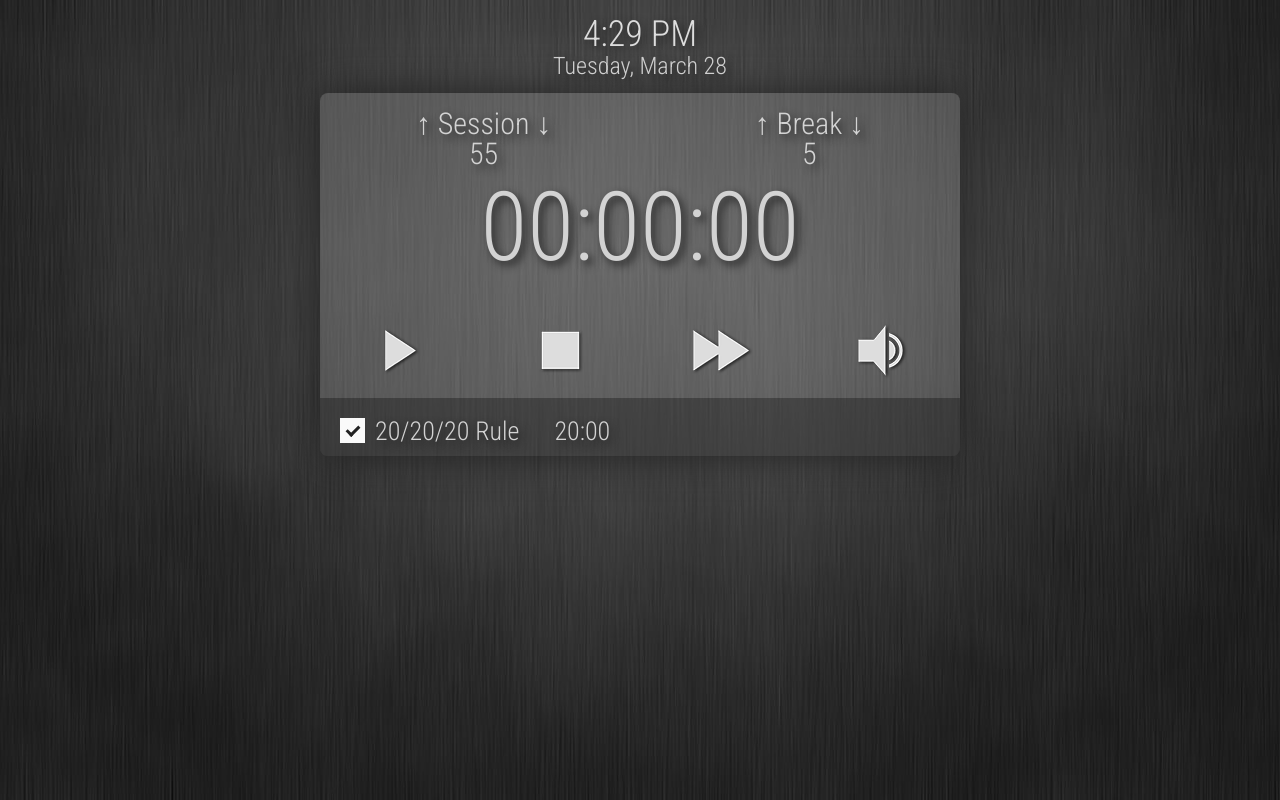
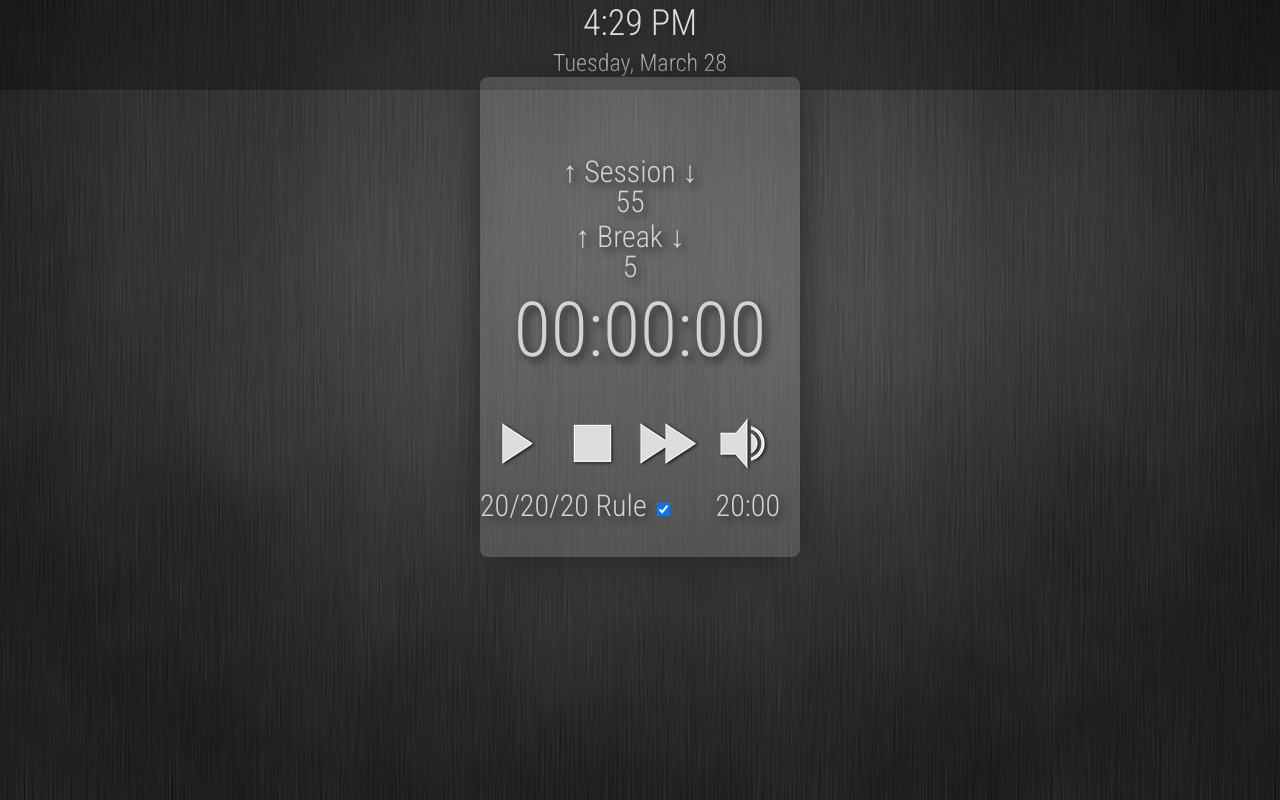
Before and after one commit to cjlehrer/cjlehrer.github.io, a plain HTML site: page timer/timer.html in a window 1280 px wide. Drawn offline with Linux system fonts and the light colour scheme.

Commit message:
fixed 20/20/20 toggle

```diff
--- a/timer/styles.css
+++ b/timer/styles.css
@@ -4,58 +4,50 @@ body {
     background: url("slate.jpg");
     background-repeat: no-repeat;
     background-size: 100vw 100vh;
-    min-height: 400px;
+
+    color:#D3D3D3;
+    text-shadow: 4px 4px 8px #222;
+    text-align: center;
 }
 
 #clock {
-    width: 100%;
-    min-width: 320px;
-    min-height: 80px;
+  padding: 5px 0px;
     color:#D3D3D3;
     font-size: 36px;
-    margin: 2vh auto;
-    font: inherit;
+    height: 80px;
     text-align: center;
     text-shadow: 4px 4px 8px #222;
     font-family: 'Roboto Condensed', sans-serif;
-    float:left;
+
 }
 
 #time {
-  width: 100%;
-  min-height: 38px;
+
   color:#DDD;
   font-size: 36px;
 }
 
 #day, #date {
   font-size: 24px;
-
   color: #CFCFCF;
 }
 
-#time, #day, #date {
-  text-shadow: 4px 4px 8px #222;
-  text-align: center;
-
+.panel {
+  position: absolute;
+  top: 80px;
+  left: 0px;
 }
 
-#dateDiv {
-  margin: 0 1% 1% 1%;
-  min-height: 26px;
+
+.hidden {
+  opacity: 0;
 }
 
-.hidden {
-  display: none;
-}
 
 #timerContain {
-    min-width: 320px;
-    height: 363px;
-    width: 100%;
-    display: block;
-    max-width: 640px;
-
+    width: 320px;
+    height: 480px;
+    position: relative;
     clear: both;
     margin: 0 auto;
     overflow: hidden;
@@ -70,38 +62,27 @@ body {
 }
 
 .toggle {
-    margin-top: 2vh;
-
-}
-
-.toggle {
     text-align: center;
-}
-
-.output {
-  text-align: center;
-  clear: both;
 }
 
 .session, #sessionOutput, .break, #breakOutput {
     text-align: center;
+    width: auto;
 }
 
 #status {
     height: 28px;
+    text-align: center;
+}
+
+.session, .break  {
+
+  width: 100%;
 }
 
 .session {
-  float: left;
-  margin-left: 15%;
+  margin-bottom: 5px;
 }
-
-.break {
-  float: right;
-  margin-right: 15%;
-}
-
-
 
 .button:hover {
     color: #6b3;
@@ -111,48 +92,24 @@ body {
     color: #222;
 }
 
+
 #timeRemain {
-
-
+    font-size: 76px;
+    clear: both;
+    padding: 10px;
+    text-align: center;
+    width: 100%;
 }
 
-
-
-
-.break,#breakOutput, .break a {
-
-}
-
-.session, #sessionOutput, .session a {
-
-}
-
-
-#timeRemain {
-    font-size: 96px;
-    clear: both;
-    padding: 10px;
-
-}
-
-form {
-  clear: both;
-  float: left;
-  margin: 20px 0 7px 20px !important;
-
-}
-
-#theForm {
-  clear: both;
+#theForm, #clock {
   background-color: rgba(0,0,0, .3);
-  overflow: hidden;
 }
 
 
 label {
   float: left;
   text-align: center;
-  font-size: 40px;
+
 
 }
 
@@ -167,7 +124,7 @@ label {
 }
 
 ul {
-  clear:both;
+  width: 100%;
 }
 
 ul li {
@@ -176,7 +133,6 @@ ul li {
   margin-bottom: 10px;
   height: 75px;
   overflow: hidden;
-
 }
 
 
@@ -185,78 +141,6 @@ ul li img:hover {
   top: -75px;
   cursor: pointer;
 }
-
-
-/* ----  Checkbox  ----  */
-
-/* The container */
-.container {
-  display: block;
-  position: relative;
-  padding-left: 35px;
-  margin-bottom: 12px;
-  cursor: pointer;
-  font-size: 26px;
-  -webkit-user-select: none;
-  -moz-user-select: none;
-  -ms-user-select: none;
-  user-select: none;
-}
-
-/* Hide the browser's default checkbox */
-.container input {
-  position: absolute;
-  opacity: 0;
-  cursor: pointer;
-  height: 0;
-  width: 0;
-}
-
-/* Create a custom checkbox */
-.checkmark {
-  position: absolute;
-  top: 0;
-  left: 0;
-  height: 25px;
-  width: 25px;
-  background-color: #FAFAFA;
-}
-
-/* On mouse-over, add a grey background color */
-.container:hover input ~ .checkmark {
-  background-color: #FAFAFA;
-}
-
-/* When the checkbox is checked, add a blue background */
-.container input:checked ~ .checkmark {
-  background-color: #FAFAFA;
-}
-
-/* Create the checkmark/indicator (hidden when not checked) */
-.checkmark:after {
-  content: "";
-  position: absolute;
-  display: none;
-}
-
-/* Show the checkmark when checked */
-.container input:checked ~ .checkmark:after {
-  display: block;
-}
-
-/* Style the checkmark/indicator */
-.container .checkmark:after {
-  left: 9px;
-  top: 5px;
-  width: 5px;
-  height: 10px;
-  border: solid #222;
-  border-width: 0 3px 3px 0;
-  -webkit-transform: rotate(45deg);
-  -ms-transform: rotate(45deg);
-  transform: rotate(45deg);
-}
-
 
 .quest {
   margin: 100px;
@@ -268,15 +152,9 @@ ul li img:hover {
   text-align: right;
 }
 
-#numberInput {
 
-}
 
 #lengthButton:hover {
   color: #222;
   background-color: #999;
 }
-
-#lengthButton {
-
-}
```
